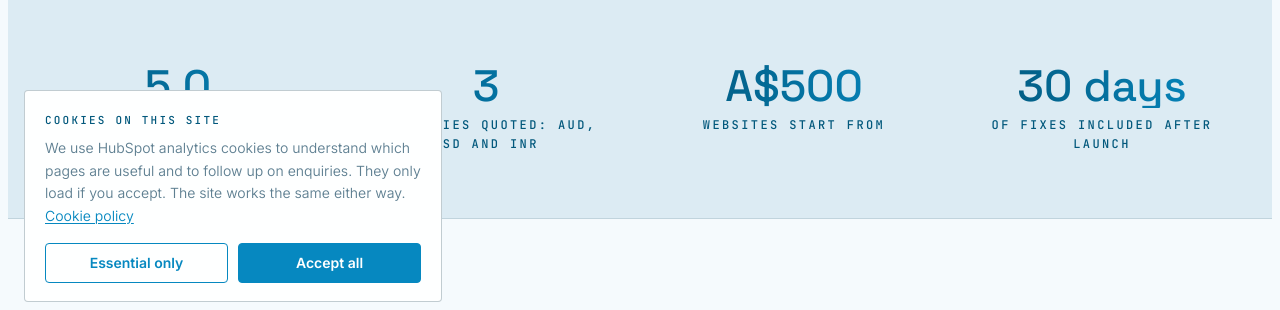
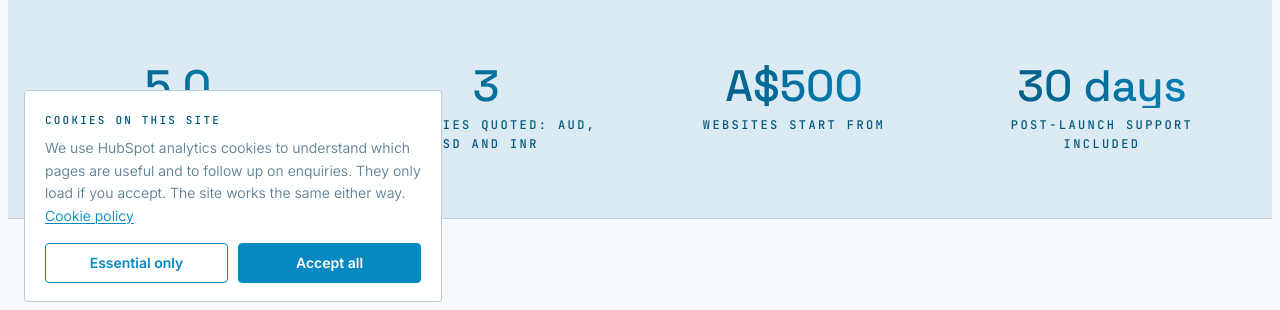
Before and after one commit to Datalkemi/website, a WordPress theme: template page-about.php in a window 1280 px wide. Shown: the part 474-784 px from the top of the page. Run offline with PHP 8.4 and a stand-in for WordPress, Linux system fonts and the light colour scheme; the site name, menu and one post (Sample post) are stand-ins, and other content is empty.

Commit message:
Remove the Perth line from the site and PDF footers and reword the 30 day post-launch support

```diff
--- a/inc/configurator-data.php
+++ b/inc/configurator-data.php
@@ -184,9 +184,9 @@ function datalkemi_get_configurator_data(): array {
 			'support' => [
 				'label' => 'Help after launch',
 				'type'  => 'radio',
-				'note'  => 'Every project includes 30 days of fixes after it goes live.',
+				'note'  => 'Every project includes 30 days of post-launch support.',
 				'options' => [
-					[ 'id' => 'support-none',   'label' => 'Just the launch',                     'desc' => 'The included 30 days of fixes, nothing ongoing.',          'price' => 0 ],
+					[ 'id' => 'support-none',   'label' => 'Just the launch',                     'desc' => 'The included 30 days of post-launch support, with no ongoing plan.',          'price' => 0 ],
 					[ 'id' => 'support-3',      'label' => '3 months of help',             'desc' => 'Updates, small changes and quick replies when you need us.',            'price' => 150,  'prices' => [ 'portfolio' => 80, 'webapp' => 500, 'enterprise' => 4500 ] ],
 					[ 'id' => 'support-12',     'label' => '12 months of help',            'desc' => 'A monthly check-in, security updates and time set aside for changes.', 'price' => 550, 'prices' => [ 'portfolio' => 300, 'webapp' => 1700, 'enterprise' => 15000 ] ],
 				],
--- a/inc/quote-pdf.php
+++ b/inc/quote-pdf.php
@@ -214,7 +214,7 @@ function datalkemi_quote_pdf_class() {
 			$this->SetXY( 18, 283 );
 			$this->SetFont( 'Inter', '', 7.5 );
 			$this->rgb( self::MUTED );
-			$left = 'Datalkemi  |  Perth, Western Australia  |  info@datalkemi.com  |  datalkemi.com';
+			$left = 'Datalkemi  |  info@datalkemi.com  |  datalkemi.com';
 			if ( defined( 'DATALKEMI_ABN' ) && '' !== DATALKEMI_ABN ) {
 				$left .= '  |  ABN ' . DATALKEMI_ABN;
 			}
--- a/page-about.php
+++ b/page-about.php
@@ -42,7 +42,7 @@ $stats = [
 	[ 'number' => '5.0',     'label' => 'Google rating from clients' ],
 	[ 'number' => '3',       'label' => 'Currencies quoted: AUD, USD and INR' ],
 	[ 'number' => 'A$500',   'label' => 'Websites start from' ],
-	[ 'number' => '30 days', 'label' => 'Of fixes included after launch' ],
+	[ 'number' => '30 days', 'label' => 'Post-launch support included' ],
 ];
 
 $process = [
--- a/template-parts/footer/columns.php
+++ b/template-parts/footer/columns.php
@@ -30,7 +30,7 @@
 					</a>
 
 					<p class="ft-tagline">
-						<?php esc_html_e( 'We build the software and data systems businesses depend on. Perth-based, working with clients worldwide.', 'datalkemi' ); ?>
+						<?php esc_html_e( 'We build the software and data systems businesses depend on, for clients around the world.', 'datalkemi' ); ?>
 					</p>
 				</div><!-- /.ft-brand-top -->
 
--- a/template-parts/footer/legal.php
+++ b/template-parts/footer/legal.php
@@ -29,10 +29,6 @@
 					</span>
 				<?php endif; ?>
 
-				<span class="ft-legal-sep" aria-hidden="true">&middot;</span>
-				<span class="ft-location">
-					<?php esc_html_e( 'Perth, Western Australia', 'datalkemi' ); ?>
-				</span>
 			</div><!-- /.ft-legal-left -->
 
 			<div class="ft-legal-right">
```
